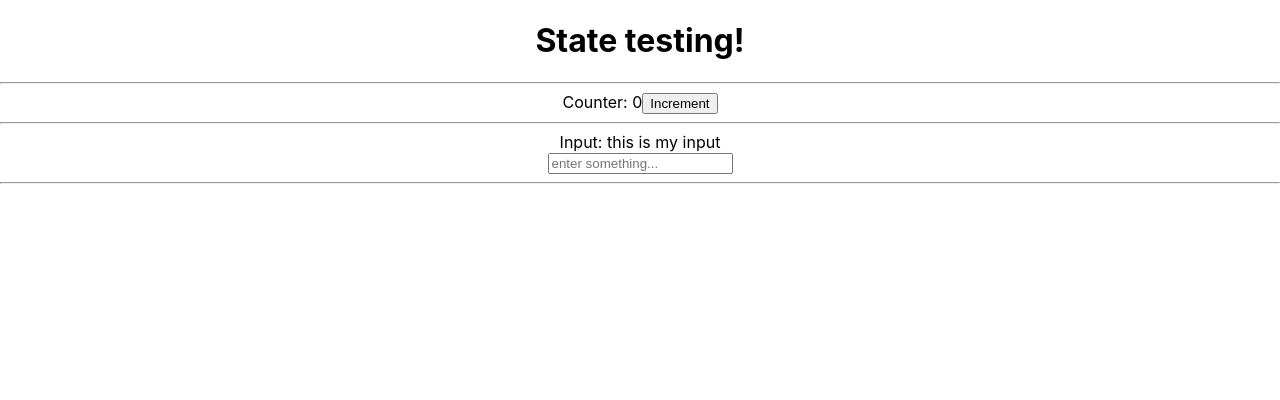
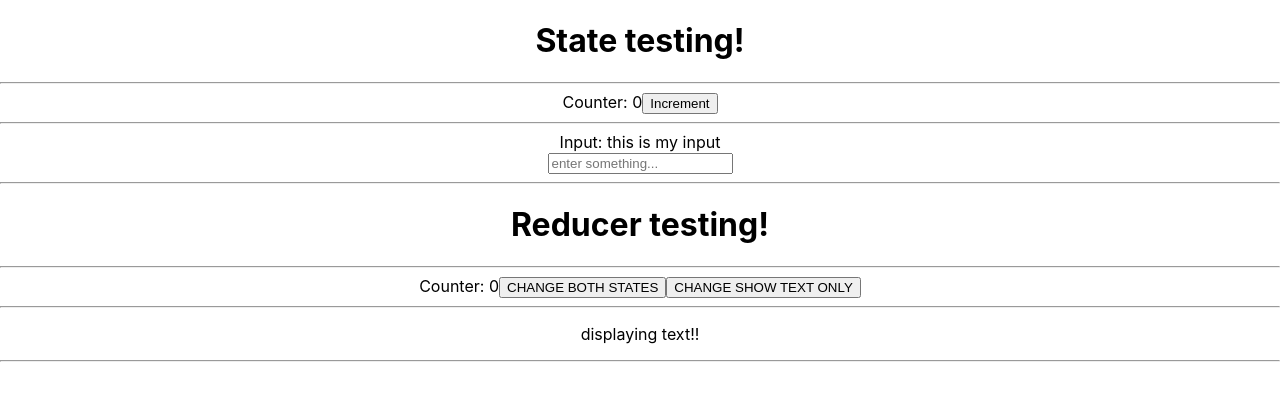
Before and after one commit to ocjarman/react_hooks_course, a React (Create React App) app: page / in a window 1280 px wide. Shown: the top 400 px of the page. Built offline with nearby package versions, Linux system fonts and the light colour scheme.

Commit message:
useReducer option added, triggers more than one dispatch at a time using switch case method

```diff
--- a/src/App.js
+++ b/src/App.js
@@ -1,11 +1,12 @@
 import logo from "./logo.svg";
 import "./App.css";
 import StateTutorial from "./components/StateTutorial";
-
+import ReducerTutorial from "./components/ReducerTutorial";
 function App() {
   return (
     <div className="App">
       <StateTutorial />
+      <ReducerTutorial />
     </div>
   );
 }
--- /dev/null
+++ b/src/components/ReducerTutorial.js
@@ -0,0 +1,49 @@
+import React from "react";
+import { useReducer } from "react";
+
+const reducer = (state, action) => {
+  switch (action.type) {
+    case "INCREMENT":
+      return { count: state.count + 1, showText: state.showText };
+    case "toggleShowText":
+      return { count: state.count, showText: !state.showText };
+    default:
+      return state;
+  }
+};
+
+const ReducerTutorial = () => {
+  const [state, dispatch] = useReducer(reducer, { count: 0, showText: true });
+
+  //when an event is triggering more than one action, consider useReducer
+
+  return (
+    <div>
+      <h1>Reducer testing!</h1>
+      <hr></hr>
+      <div>
+        Counter: {state.count}
+        <button
+          onClick={() => {
+            dispatch({ type: "INCREMENT" });
+            dispatch({ type: "toggleShowText" });
+          }}
+        >
+          CHANGE BOTH STATES
+        </button>
+        <button
+          onClick={() => {
+            dispatch({ type: "toggleShowText" });
+          }}
+        >
+          CHANGE SHOW TEXT ONLY
+        </button>
+      </div>
+      <hr></hr>
+      <div>{state.showText && <p>displaying text!!</p>}</div>
+      <hr></hr>
+    </div>
+  );
+};
+
+export default ReducerTutorial;
```
